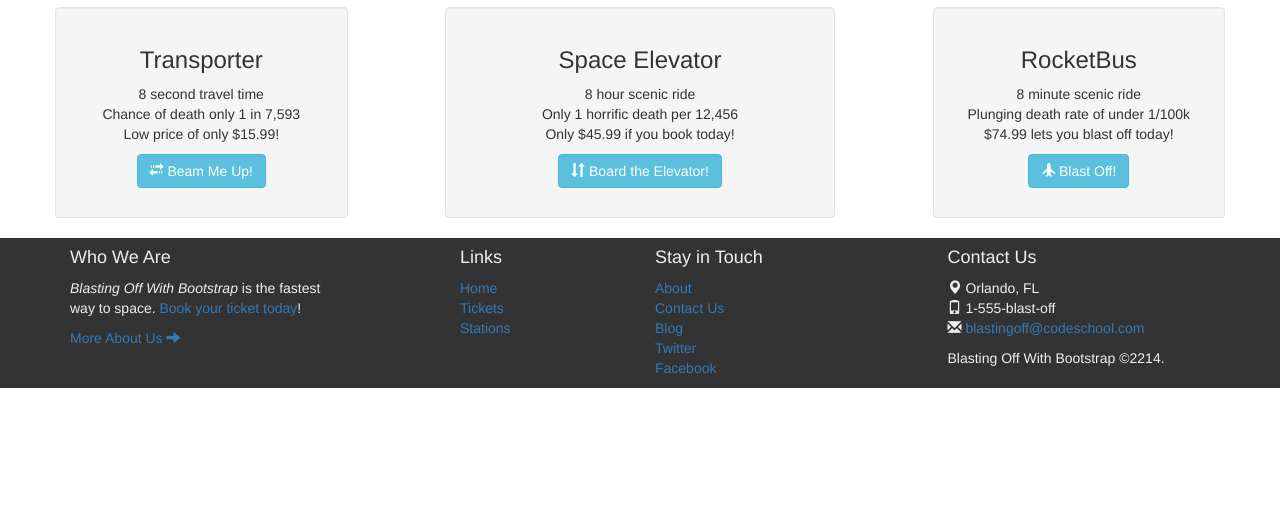
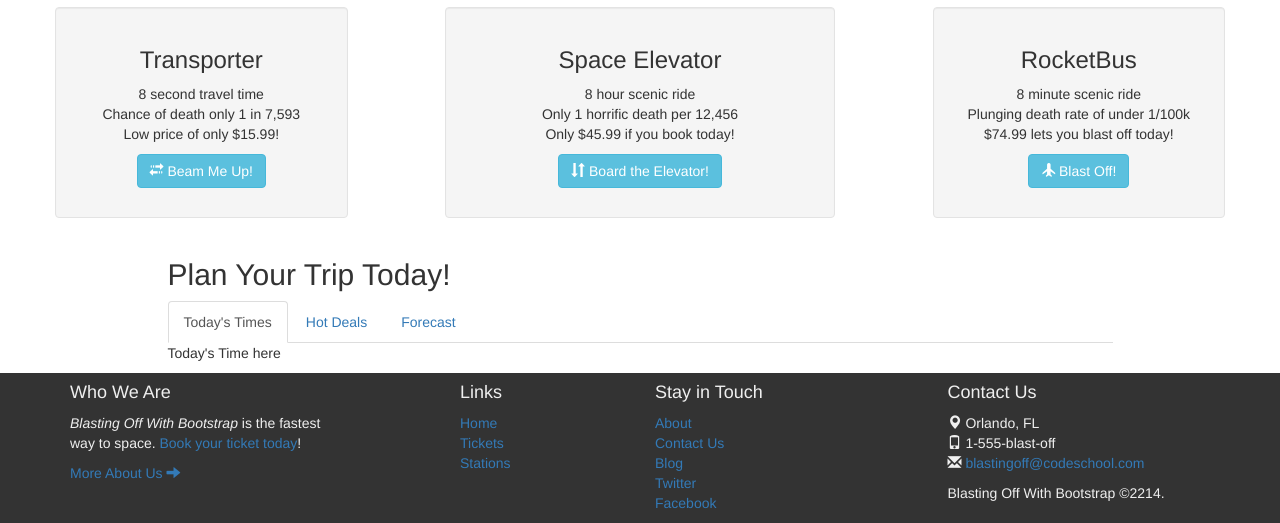
Before and after one commit to duffield44/bootstrap, a plain HTML site: page index.html in a window 1280 px wide. Shown: the part 684-1207 px from the top of the page. Before the commit the page ends 1072 px from the top, so only its background shows below. Drawn offline with nearby package versions, Linux system fonts and the light colour scheme.

Commit message:
Add planning section with nav-tabs. Add content later

```diff
--- a/index.html
+++ b/index.html
@@ -101,6 +101,31 @@
       </div>
     </div>
 
+    <div class='container'>
+      <div class='row'>
+        <div class='col-md-10 col-md-offset-1'>
+          <h2>Plan Your Trip Today!</h2>
+          <ul class='nav nav-tabs'>
+            <li class='active'><a href='#time' data-toggle='tab'>Today's Times</a></li>
+            <li><a href='#deals' data-toggle='tab'>Hot Deals</a></li>
+            <li><a href='#forecast' data-toggle='tab'>Forecast</a></li>
+          </ul>
+
+          <div class='tab-content'>
+            <div class='tab-pane fade in active' id='time'>
+              <p>Today's Time here</p>
+            </div>
+            <div class='tab-pane fade' id='deals'>
+              <p>Deals here</p>
+            </div>
+            <div class='tab-pane fade' id='forecast'>
+              <p>Forecast</p>
+            </div>
+          </div>
+        </div>
+      </div>
+    </div>
+
     <div class='footer'>
       <div class='container'>
 
```
